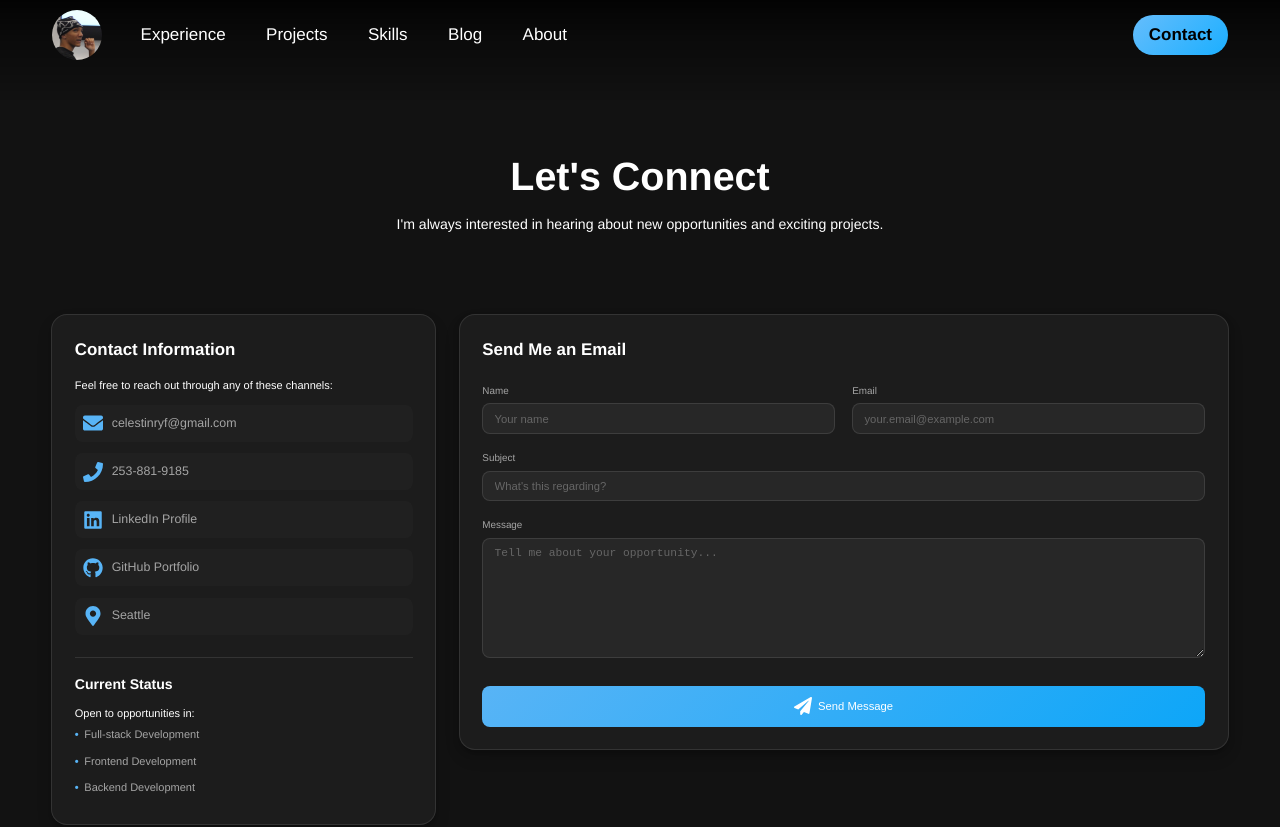
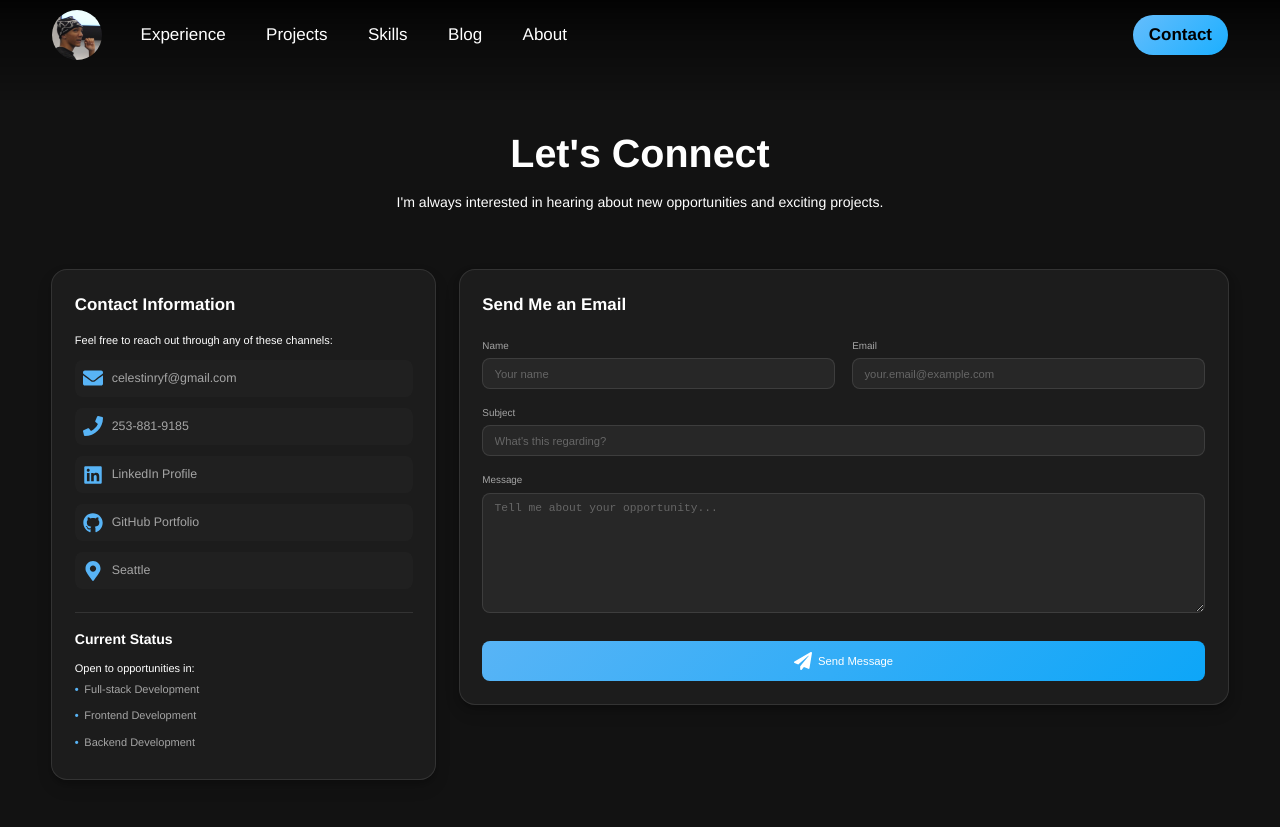
Before and after one commit to celestinryf/portfolio, a React (Create React App) app: page /contact in a window 1280 px wide. Shown: the top 827 px of the page. Built offline with nearby package versions, Linux system fonts and the light colour scheme.

Commit message:
chore: padding for contact page

```diff
--- a/src/routes/Contact/contact.module.css
+++ b/src/routes/Contact/contact.module.css
@@ -2,13 +2,14 @@
     min-height: 100vh;
     padding: 2rem 1rem;
     color: white;
+    animation: fadeIn 1s 0.3s backwards;
 }
 
 .heroSection {
     text-align: center;
     max-width: 800px;
     margin: 0 auto 4rem;
-    padding: 3rem 1rem;
+    padding: 1rem 1rem;
 }
 
 .heroSection h1 {
@@ -253,6 +254,17 @@
     }
 }
 
+@keyframes fadeIn {
+    from {
+        opacity: 0;
+        transform: translateY(10px);
+    }
+    to {
+        opacity: 1;
+        transform: translateY(0);
+    }
+}
+
 @media screen and (max-width: 768px) {
     .contentWrapper {
         flex-direction: column;
```
